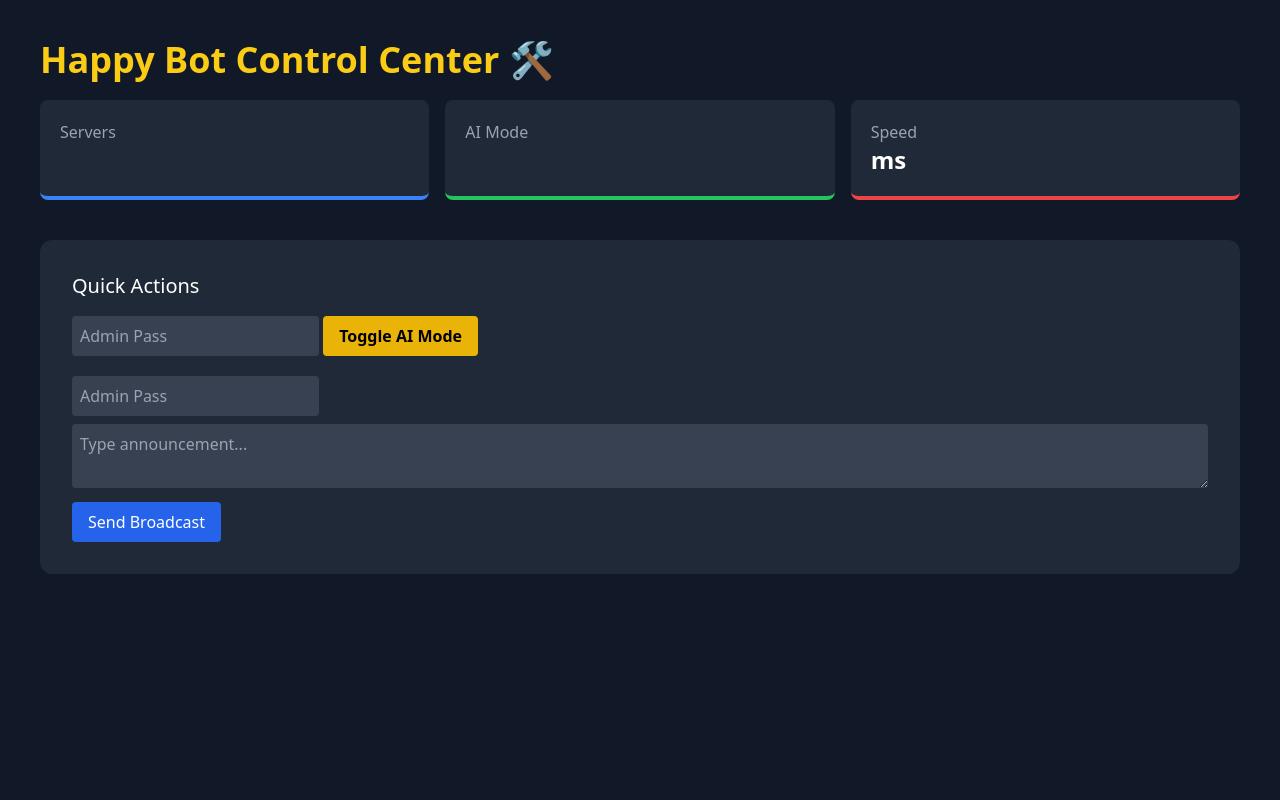
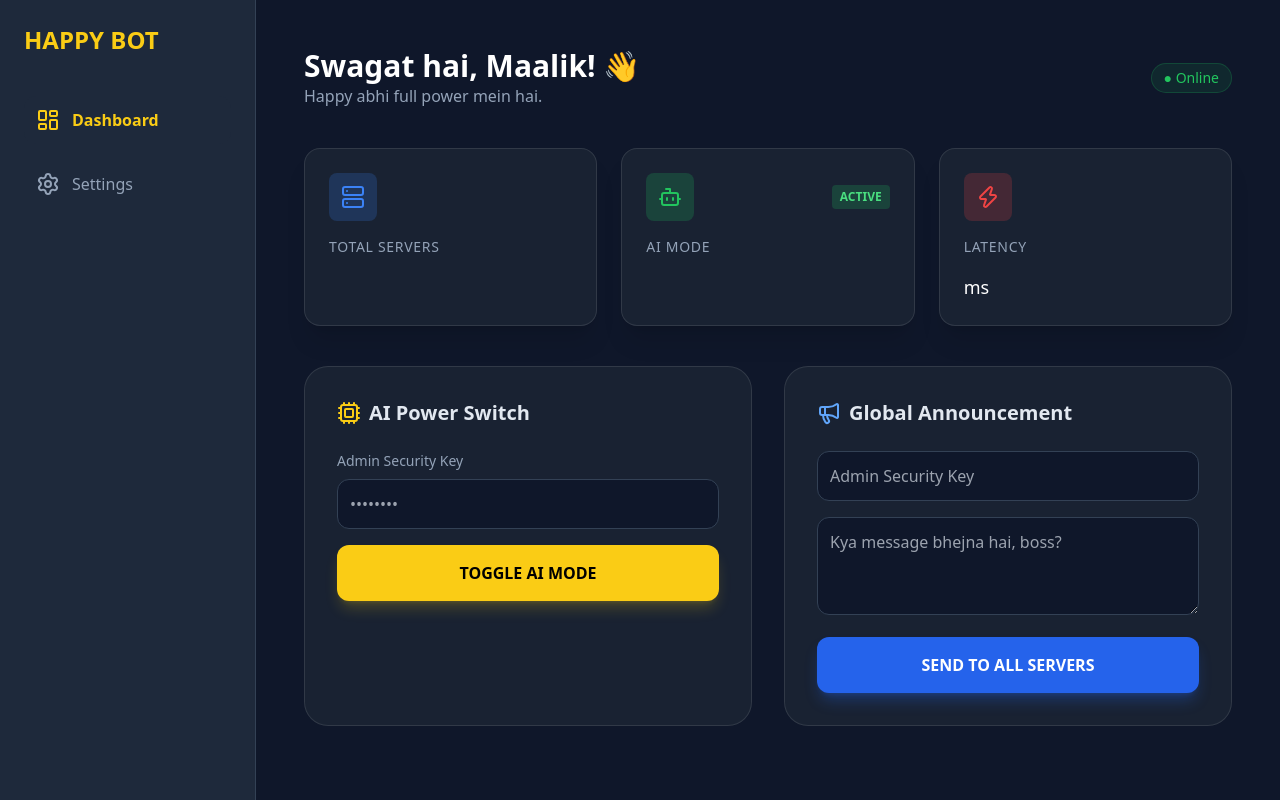
Before and after one commit to diveshupadhyay-code/DC, a Flask app: template templates/dashboard.html in a window 1280 px wide. Run offline with Flask 3, Linux system fonts and the light colour scheme; the template is opened without the code that fills it, so the values that code supplies are empty; some libraries are stand-ins or nearby versions.

Commit message:
Enhance dashboard layout and styling

```diff
--- a/templates/dashboard.html
+++ b/templates/dashboard.html
@@ -1,43 +1,124 @@
 <!DOCTYPE html>
-<html>
+<html lang="en">
 <head>
+    <meta charset="UTF-8">
+    <meta name="viewport" content="width=device-width, initial-scale=1.0">
     <script src="https://cdn.tailwindcss.com"></script>
-    <title>Happy Bot Admin</title>
+    <script src="https://unpkg.com/lucide@latest"></script>
+    <title>Happy Bot | Admin Panel</title>
+    <style>
+        .glass {
+            background: rgba(31, 41, 55, 0.7);
+            backdrop-filter: blur(10px);
+            border: 1px solid rgba(255, 255, 255, 0.1);
+        }
+        .stat-card:hover {
+            transform: translateY(-5px);
+            transition: all 0.3s ease;
+        }
+    </style>
 </head>
-<body class="bg-gray-900 text-white font-sans">
-    <div class="container mx-auto p-10">
-        <h1 class="text-4xl font-bold mb-5 text-yellow-400">Happy Bot Control Center 🛠️</h1>
+<body class="bg-[#0f172a] text-slate-200 min-h-screen font-sans">
 
-        <div class="grid grid-cols-3 gap-4 mb-10">
-            <div class="bg-gray-800 p-5 rounded-lg border-b-4 border-blue-500">
-                <p class="text-gray-400">Servers</p>
-                <h2 class="text-2xl font-bold">{{ stats.servers }}</h2>
+    <div class="flex">
+        <div class="w-20 lg:w-64 h-screen bg-[#1e293b] p-6 hidden md:flex flex-col border-r border-slate-700">
+            <h1 class="text-2xl font-black text-yellow-400 hidden lg:block mb-10">HAPPY BOT</h1>
+            <nav class="space-y-4">
+                <a href="#" class="flex items-center space-x-3 text-yellow-400 bg-slate-800 p-3 rounded-xl">
+                    <i data-lucide="layout-dashboard"></i>
+                    <span class="hidden lg:block font-bold">Dashboard</span>
+                </a>
+                <a href="#" class="flex items-center space-x-3 text-slate-400 hover:text-white p-3">
+                    <i data-lucide="settings"></i>
+                    <span class="hidden lg:block">Settings</span>
+                </a>
+            </nav>
         </div>
-            <div class="bg-gray-800 p-5 rounded-lg border-b-4 border-green-500">
-                <p class="text-gray-400">AI Mode</p>
-                <h2 class="text-2xl font-bold">{{ stats.ai_status }}</h2>
+
+        <div class="flex-1 p-6 lg:p-12">
+            <header class="flex justify-between items-center mb-10">
+                <div>
+                    <h2 class="text-3xl font-bold text-white">Swagat hai, Maalik! 👋</h2>
+                    <p class="text-slate-400">Happy abhi full power mein hai.</p>
                 </div>
-            <div class="bg-gray-800 p-5 rounded-lg border-b-4 border-red-500">
-                <p class="text-gray-400">Speed</p>
-                <h2 class="text-2xl font-bold">{{ stats.latency }}ms</h2>
+                <div class="flex items-center space-x-4">
+                    <span class="bg-green-500/10 text-green-500 px-3 py-1 rounded-full text-sm font-medium border border-green-500/20">
+                        ● Online
+                    </span>
+                </div>
+            </header>
+
+            <div class="grid grid-cols-1 md:grid-cols-3 gap-6 mb-10">
+                <div class="stat-card glass p-6 rounded-2xl shadow-xl">
+                    <div class="flex items-center justify-between mb-4">
+                        <div class="p-3 bg-blue-500/20 rounded-lg text-blue-500">
+                            <i data-lucide="server"></i>
+                        </div>
+                    </div>
+                    <p class="text-slate-400 text-sm uppercase tracking-wider">Total Servers</p>
+                    <h3 class="text-4xl font-bold mt-1 text-white">{{ stats.servers }}</h3>
+                </div>
+
+                <div class="stat-card glass p-6 rounded-2xl shadow-xl">
+                    <div class="flex items-center justify-between mb-4">
+                        <div class="p-3 bg-green-500/20 rounded-lg text-green-500">
+                            <i data-lucide="bot"></i>
+                        </div>
+                        <span class="text-xs font-bold px-2 py-1 bg-green-500/20 text-green-400 rounded uppercase">Active</span>
+                    </div>
+                    <p class="text-slate-400 text-sm uppercase tracking-wider">AI Mode</p>
+                    <h3 class="text-4xl font-bold mt-1 text-white">{{ stats.ai_status }}</h3>
+                </div>
+
+                <div class="stat-card glass p-6 rounded-2xl shadow-xl">
+                    <div class="flex items-center justify-between mb-4">
+                        <div class="p-3 bg-red-500/20 rounded-lg text-red-500">
+                            <i data-lucide="zap"></i>
+                        </div>
+                    </div>
+                    <p class="text-slate-400 text-sm uppercase tracking-wider">Latency</p>
+                    <h3 class="text-4xl font-bold mt-1 text-white">{{ stats.latency }}<span class="text-lg font-normal">ms</span></h3>
                 </div>
             </div>
 
-        <div class="bg-gray-800 p-8 rounded-xl">
-            <h3 class="text-xl mb-4">Quick Actions</h3>
-            <form action="/toggle-ai" method="POST" class="mb-5">
-                <input type="password" name="password" placeholder="Admin Pass" class="bg-gray-700 p-2 rounded">
-                <button class="bg-yellow-500 hover:bg-yellow-600 text-black px-4 py-2 rounded font-bold">
-                    Toggle AI Mode
+            <div class="grid grid-cols-1 lg:grid-cols-2 gap-8">
+                <div class="glass p-8 rounded-3xl">
+                    <h3 class="text-xl font-bold mb-6 flex items-center">
+                        <i data-lucide="cpu" class="mr-2 text-yellow-400"></i> AI Power Switch
+                    </h3>
+                    <form action="/toggle-ai" method="POST" class="space-y-4">
+                        <div>
+                            <label class="block text-sm text-slate-400 mb-2">Admin Security Key</label>
+                            <input type="password" name="password" placeholder="••••••••"
+                                class="w-full bg-[#0f172a] border border-slate-700 rounded-xl p-3 focus:outline-none focus:border-yellow-400 transition-all">
+                        </div>
+                        <button class="w-full bg-yellow-400 hover:bg-yellow-500 text-black font-black py-4 rounded-xl shadow-lg shadow-yellow-400/20 transition-all transform active:scale-95">
+                            TOGGLE AI MODE
                         </button>
                     </form>
+                </div>
 
-            <form action="/broadcast" method="POST">
-                <input type="password" name="password" placeholder="Admin Pass" class="bg-gray-700 p-2 rounded block mb-2">
-                <textarea name="msg" placeholder="Type announcement..." class="bg-gray-700 p-2 rounded w-full mb-2 text-white"></textarea>
-                <button class="bg-blue-600 hover:bg-blue-700 px-4 py-2 rounded">Send Broadcast</button>
+                <div class="glass p-8 rounded-3xl">
+                    <h3 class="text-xl font-bold mb-6 flex items-center">
+                        <i data-lucide="megaphone" class="mr-2 text-blue-400"></i> Global Announcement
+                    </h3>
+                    <form action="/broadcast" method="POST" class="space-y-4">
+                        <input type="password" name="password" placeholder="Admin Security Key"
+                            class="w-full bg-[#0f172a] border border-slate-700 rounded-xl p-3 focus:outline-none focus:border-blue-400">
+                        <textarea name="msg" rows="3" placeholder="Kya message bhejna hai, boss?"
+                            class="w-full bg-[#0f172a] border border-slate-700 rounded-xl p-3 focus:outline-none focus:border-blue-400"></textarea>
+                        <button class="w-full bg-blue-600 hover:bg-blue-700 text-white font-bold py-4 rounded-xl shadow-lg shadow-blue-600/30 transition-all transform active:scale-95">
+                            SEND TO ALL SERVERS
+                        </button>
                     </form>
                 </div>
             </div>
+        </div>
+    </div>
+
+    <script>
+        // Icons initialize karne ke liye
+        lucide.createIcons();
+    </script>
 </body>
 </html>
```
Lines whose indentation alone changed are shown as unchanged.
